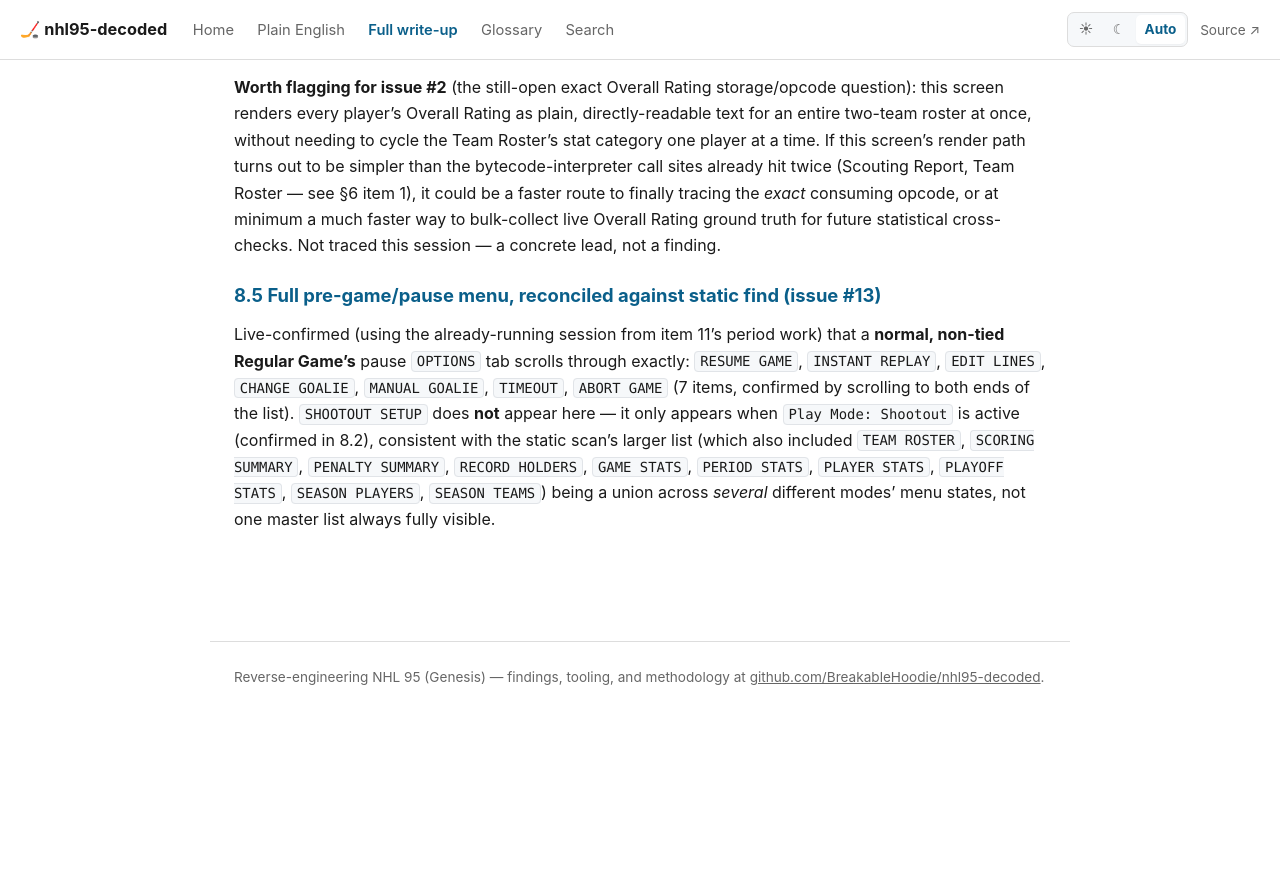
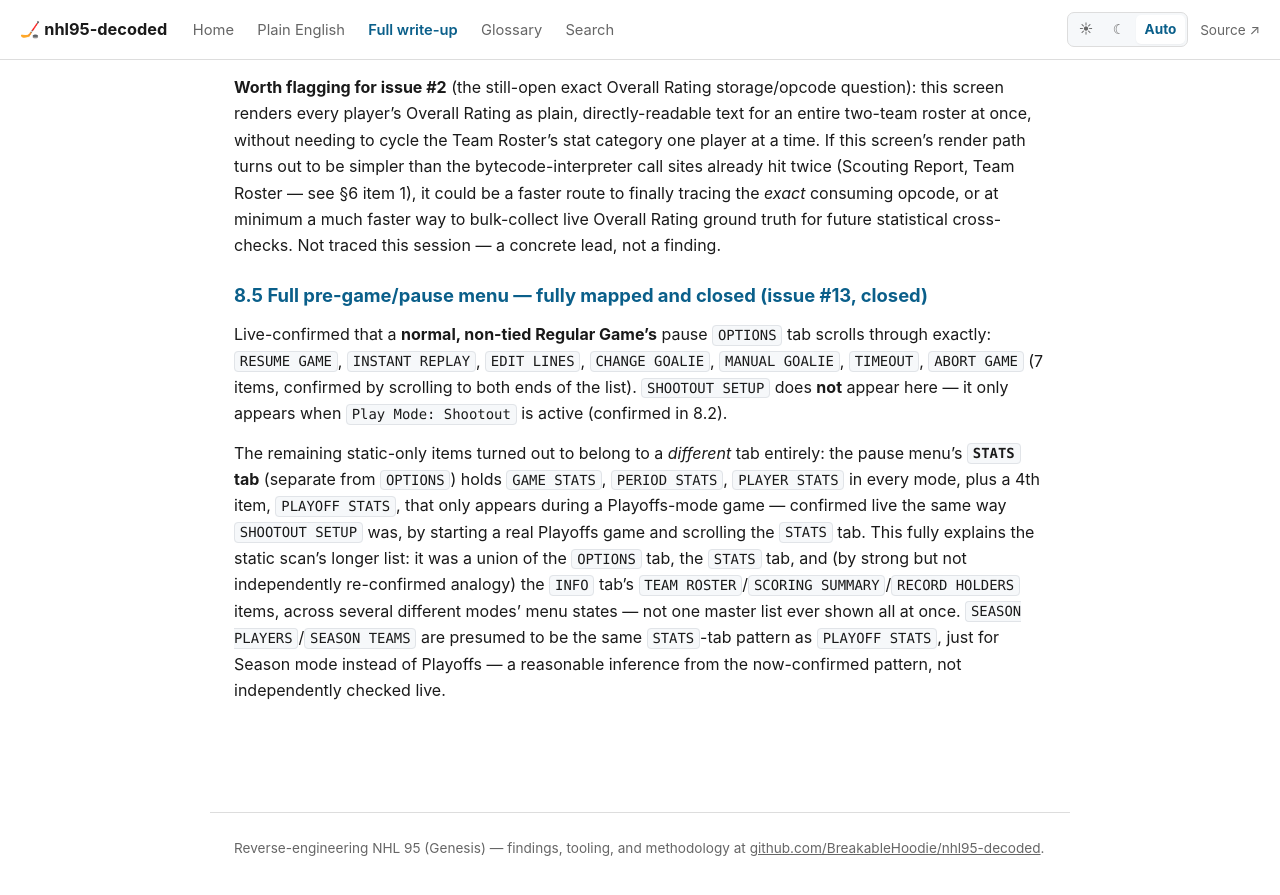
Before and after one commit to BreakableHoodie/nhl95-decoded, a Jekyll site: the page built from docs/FINDINGS.md, in a window 1280 px wide and 900 px high, scrolled down 45024 px. Shown: the top 895 px of the window. Built offline with Jekyll 4.4.1, drawn with Linux system fonts in a browser that asks for light colours; our own code applies the rules of GitHub Pages for plain Markdown files; before the commit the page ends 45752 px from its top, so only the background shows below that.

Commit message:
Close issue #13: PLAYOFF STATS found on the STATS tab, not OPTIONS
Confirmed live in a real Playoffs game -- resolves the pause menu's full
structure (OPTIONS tab vs STATS tab vs mode-specific additions) and
explains why the original static scan's list looked longer than any
single live menu ever shows.

Co-Authored-By: Claude Sonnet 5 <noreply@anthropic.com>
Claude-Session: https://claude.ai/code/session_011aZ1aA9KD8EzFd2c37CkWn

```diff
--- a/docs/FINDINGS.md
+++ b/docs/FINDINGS.md
@@ -2232,16 +2232,26 @@ the *exact* consuming opcode, or at minimum a much faster way to
 bulk-collect live Overall Rating ground truth for future statistical
 cross-checks. Not traced this session — a concrete lead, not a finding.
 
-### 8.5 Full pre-game/pause menu, reconciled against static find (issue #13)
-
-Live-confirmed (using the already-running session from item 11's period
-work) that a **normal, non-tied Regular Game's** pause `OPTIONS` tab
-scrolls through exactly: `RESUME GAME`, `INSTANT REPLAY`, `EDIT LINES`,
-`CHANGE GOALIE`, `MANUAL GOALIE`, `TIMEOUT`, `ABORT GAME` (7 items,
-confirmed by scrolling to both ends of the list). `SHOOTOUT SETUP` does
-**not** appear here — it only appears when `Play Mode: Shootout` is
-active (confirmed in 8.2), consistent with the static scan's larger list
-(which also included `TEAM ROSTER`, `SCORING SUMMARY`, `PENALTY SUMMARY`,
-`RECORD HOLDERS`, `GAME STATS`, `PERIOD STATS`, `PLAYER STATS`, `PLAYOFF
-STATS`, `SEASON PLAYERS`, `SEASON TEAMS`) being a union across *several*
-different modes' menu states, not one master list always fully visible.
+### 8.5 Full pre-game/pause menu — fully mapped and closed (issue #13, closed)
+
+Live-confirmed that a **normal, non-tied Regular Game's** pause
+`OPTIONS` tab scrolls through exactly: `RESUME GAME`, `INSTANT REPLAY`,
+`EDIT LINES`, `CHANGE GOALIE`, `MANUAL GOALIE`, `TIMEOUT`, `ABORT GAME`
+(7 items, confirmed by scrolling to both ends of the list). `SHOOTOUT
+SETUP` does **not** appear here — it only appears when `Play Mode:
+Shootout` is active (confirmed in 8.2).
+
+The remaining static-only items turned out to belong to a *different*
+tab entirely: the pause menu's **`STATS` tab** (separate from `OPTIONS`)
+holds `GAME STATS`, `PERIOD STATS`, `PLAYER STATS` in every mode, plus a
+4th item, `PLAYOFF STATS`, that only appears during a Playoffs-mode game
+— confirmed live the same way `SHOOTOUT SETUP` was, by starting a real
+Playoffs game and scrolling the `STATS` tab. This fully explains the
+static scan's longer list: it was a union of the `OPTIONS` tab, the
+`STATS` tab, and (by strong but not independently re-confirmed analogy)
+the `INFO` tab's `TEAM ROSTER`/`SCORING SUMMARY`/`RECORD HOLDERS` items,
+across several different modes' menu states — not one master list ever
+shown all at once. `SEASON PLAYERS`/`SEASON TEAMS` are presumed to be the
+same `STATS`-tab pattern as `PLAYOFF STATS`, just for Season mode instead
+of Playoffs — a reasonable inference from the now-confirmed pattern,
+not independently checked live.
```
